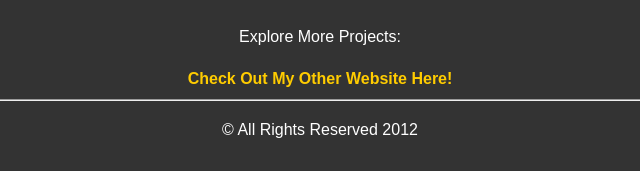
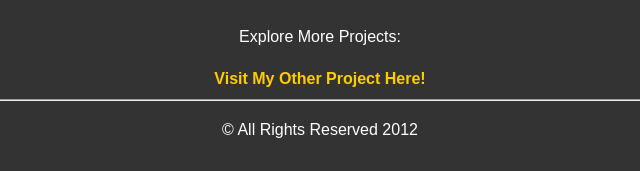
Before and after one commit to Carmur10/carmur10.github.io-, a plain HTML site: page index.html in a window 1280 px wide. Shown: the part 1354-1525 px from the top of the page, 320-960 px from the left. Drawn offline with Linux system fonts and the light colour scheme.

Commit message:
Add files via upload

```diff
--- a/index.html
+++ b/index.html
@@ -218,7 +218,7 @@
 
     <div class="footer">
         <p>Explore More Projects:</p>
-        <a href="https://carlosmurillo.infinityfree.me/about.php" target="_blank">Check Out My Other Website Here!</a>
+        <a href="https://carlosmurillo.infinityfree.me/index.php" target="_blank">Visit My Other Project Here!</a>
         <hr>
         <p>&copy; All Rights Reserved 2012</p>
     </div>
```
